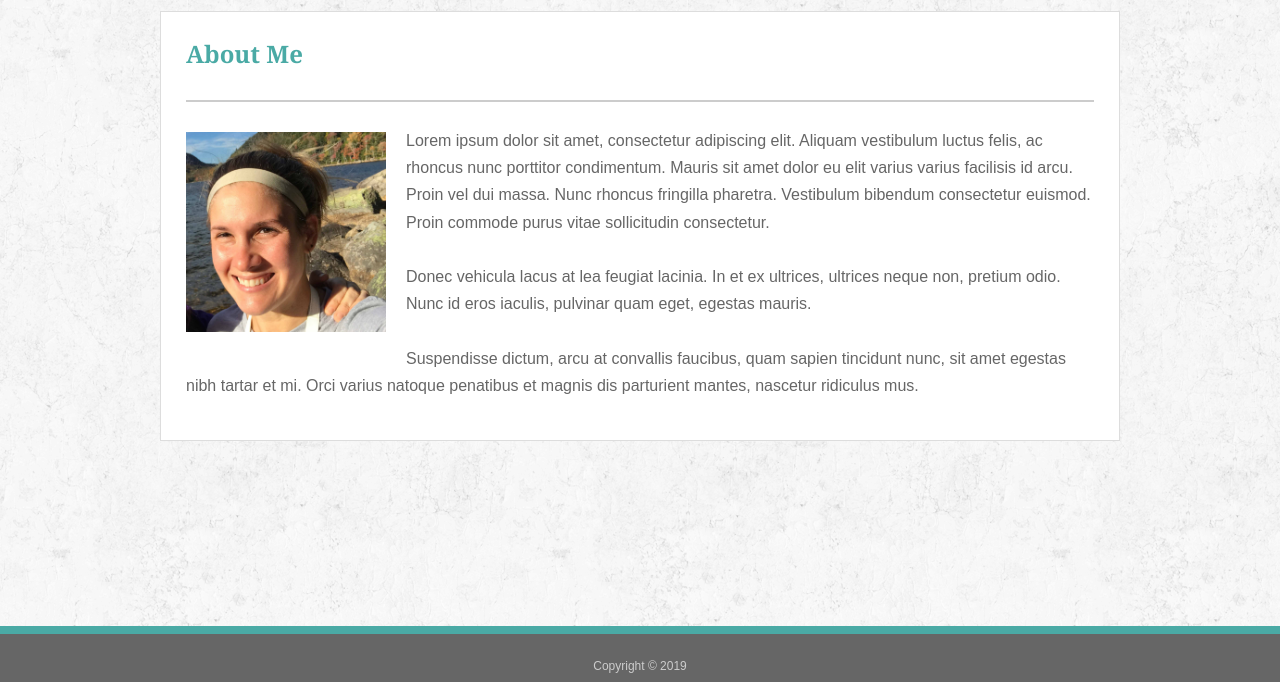
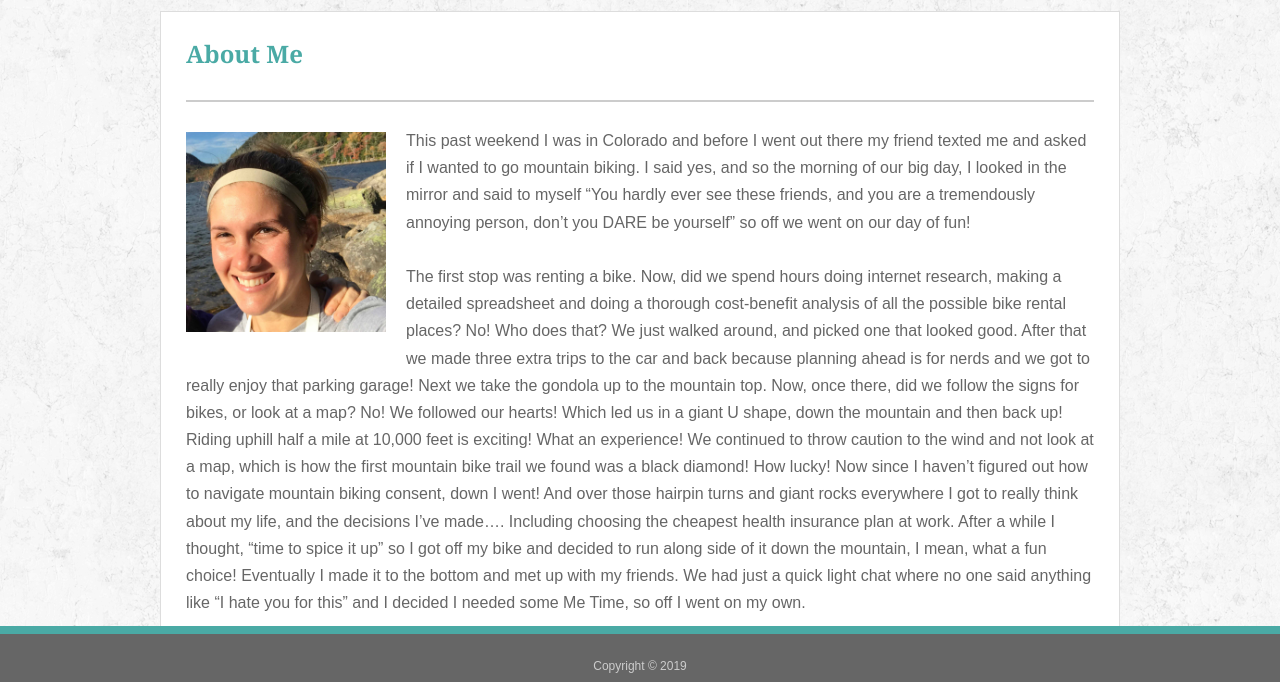
Before and after one commit to Tina-Lightning/Basic-Portfolio, a plain HTML site: page index.html in a window 1280 px wide. Shown: the part 116-798 px from the top of the page. Drawn offline with Linux system fonts and the light colour scheme.

Commit message:
updated the about page with more info

```diff
--- a/assets/css/style.css
+++ b/assets/css/style.css
@@ -19,6 +19,7 @@ header {
 .body-container {
     width: 908px;
     margin: 0 auto;
+    overflow: scroll;
 }
 #bio-image {
     float: left;
@@ -53,6 +54,7 @@ footer p {
     background: #ffffff;
     padding: 25px;
     border: 1px solid #dddddd;
+    margin-bottom:100px;
 }
 .about h1{
     color: #4aaaa5;
--- a/index.html
+++ b/index.html
@@ -1,5 +1,6 @@
 <!DOCTYPE html>
 <html lang="en">
+
 <head>
     <meta charset="UTF-8">
     <meta name="viewport" content="width=device-width, initial-scale=1.0">
@@ -7,6 +8,7 @@
     <title>Chrissy's Portfolio - Home</title>
     <link rel="stylesheet" type="text/css" href="assets/css/style.css">
 </head>
+
 <body>
     <header>
         <div class="header-container">
@@ -30,11 +32,30 @@
             <img id="bio-image" src="assets/images/chrissy.jpg" alt="Chrissy" height="200" width="200">
 
             <p>
-            Lorem ipsum dolor sit amet, consectetur adipiscing elit. Aliquam vestibulum luctus felis, ac rhoncus nunc porttitor condimentum. Mauris sit amet dolor eu elit varius varius facilisis id arcu. Proin vel dui massa. Nunc rhoncus fringilla pharetra. Vestibulum bibendum consectetur euismod. Proin commode purus vitae sollicitudin consectetur.
-            <br><br>
-            Donec vehicula lacus at lea feugiat lacinia. In et ex ultrices, ultrices neque non, pretium odio. Nunc id eros iaculis, pulvinar quam eget, egestas mauris.
-            <br><br>
-            Suspendisse dictum, arcu at convallis faucibus, quam sapien tincidunt nunc, sit amet egestas nibh tartar et mi. Orci varius natoque penatibus et magnis dis parturient mantes, nascetur ridiculus mus.
+                This past weekend I was in Colorado and before I went out there my friend texted me and asked if I
+                wanted to go mountain biking. I said yes, and so the morning of our big day, I looked in the mirror and
+                said to myself “You hardly ever see these friends, and you are a tremendously annoying person, don’t you
+                DARE be yourself” so off we went on our day of fun! <br><br>
+                The first stop was renting a bike. Now, did we spend hours doing internet research, making a detailed
+                spreadsheet and doing a thorough cost-benefit analysis of all the possible bike rental places? No! Who
+                does that? We just walked around, and picked one that looked good. After that we made three extra trips
+                to the car and back because planning ahead is for nerds and we got to really enjoy that parking garage!
+                Next we take the gondola up to the mountain top. Now, once there, did we follow the signs for bikes, or
+                look at a map? No! We followed our hearts! Which led us in a giant U shape, down the mountain and then
+                back up! Riding uphill half a mile at 10,000 feet is exciting! What an experience! We continued to throw
+                caution to the wind and not look at a map, which is how the first mountain bike trail we found was a
+                black diamond! How lucky! Now since I haven’t figured out how to navigate mountain biking consent, down
+                I went! And over those hairpin turns and giant rocks everywhere I got to really think about my life, and
+                the decisions I’ve made…. Including choosing the cheapest health insurance plan at work. After a while I
+                thought, “time to spice it up” so I got off my bike and decided to run along side of it down the
+                mountain, I mean, what a fun choice! Eventually I made it to the bottom and met up with my friends. We
+                had just a quick light chat where no one said anything like “I hate you for this” and I decided I needed
+                some Me Time, so off I went on my own.
+                <br><br>
+                Finally I was free to really live it up, and by that I mean put on a podcast with the dulcet tones of
+                Terry Gross. And I decided, what really would be fun would be if I made it to the bottom of the mountain
+                before the rest of my friends then I could spend that time doing thorough research on Yelp so I could
+                pretend to find our dinner spot organically.
             </p>
 
         </div>
@@ -45,4 +66,5 @@
     </footer>
 
 </body>
+
 </html>
```
